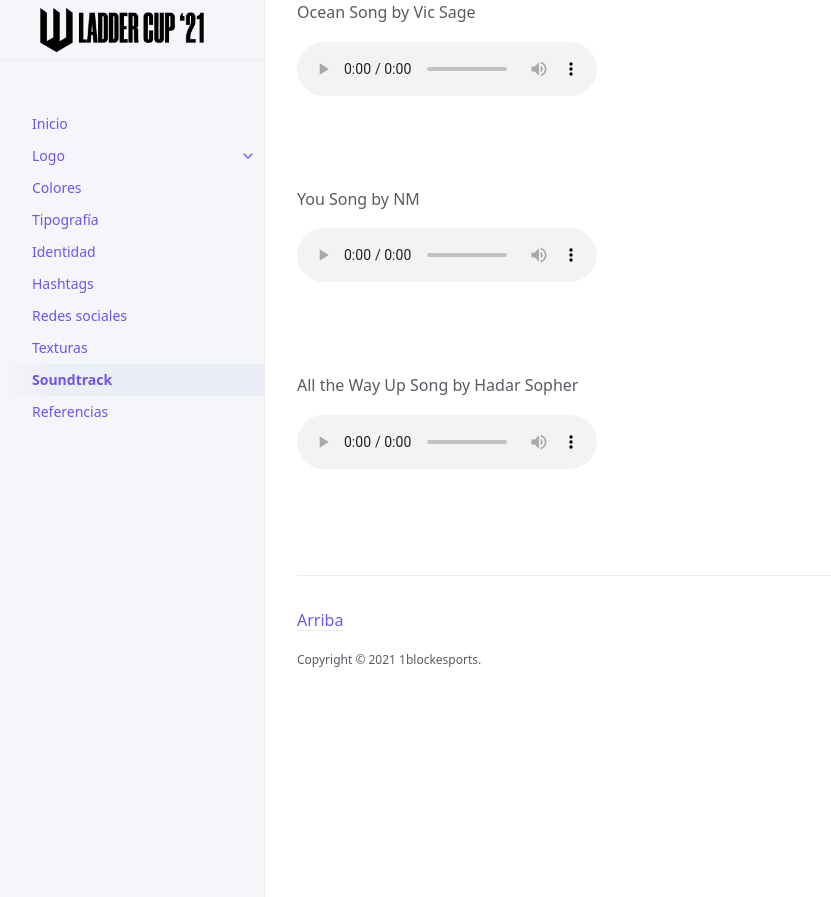
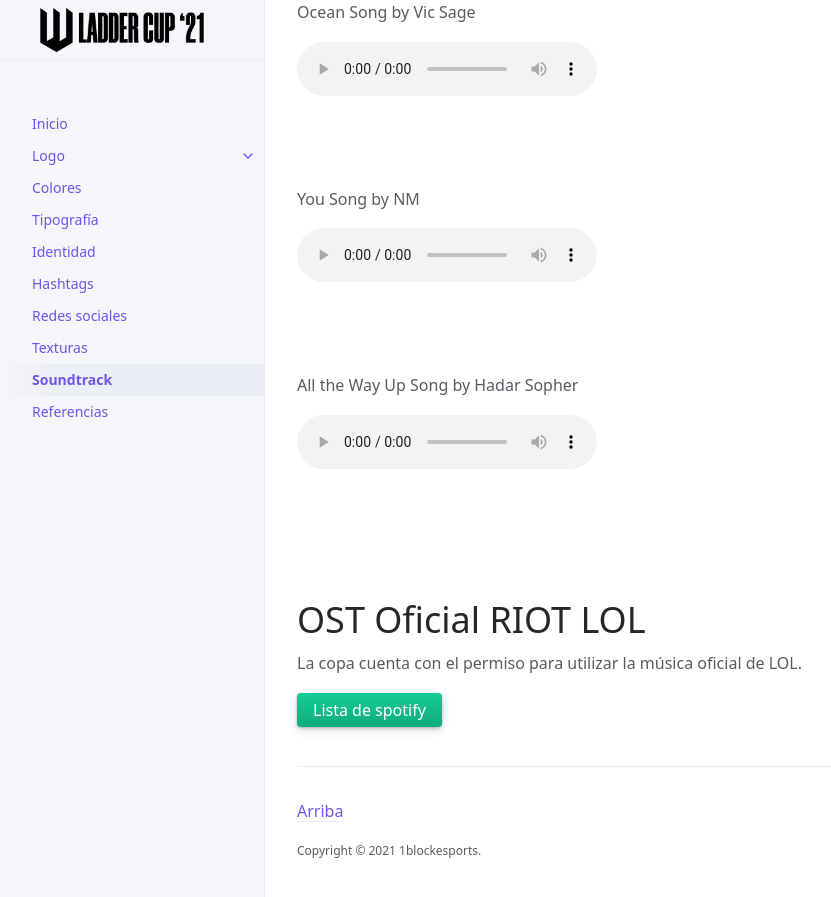
Before and after one commit to 1blockesports/laddercup-guidelines, a Jekyll site: the page built from docs/ost.md, in a window 1280 px wide and 900 px high, scrolled down 836 px. Shown: the top 897 px of the window, without its empty margins (107-938 px from the left). Built offline with Jekyll 4.4.1, drawn with Linux system fonts in a browser that asks for light colours.

Commit message:
Update ost.md

```diff
--- a/docs/ost.md
+++ b/docs/ost.md
@@ -42,3 +42,9 @@
 <audio controls>
   <source src="../../assets/audio/all-the-way-up.mp3" type="audio/mpeg">
 </audio><br><br>
+
+# OST Oficial RIOT LOL
+
+La copa cuenta con el permiso para utilizar la música oficial de LOL.
+
+[Lista de spotify](https://open.spotify.com/artist/4gOc8TsQed9eqnqJct2c5v?si=Ah6UhnKyTbShFqpER6wjcQ&dl_branch=1){: .btn .btn-green .mr-4 }
```
Also changed, not shown: other parts of docs/ost.md (+1 -1 lines).
